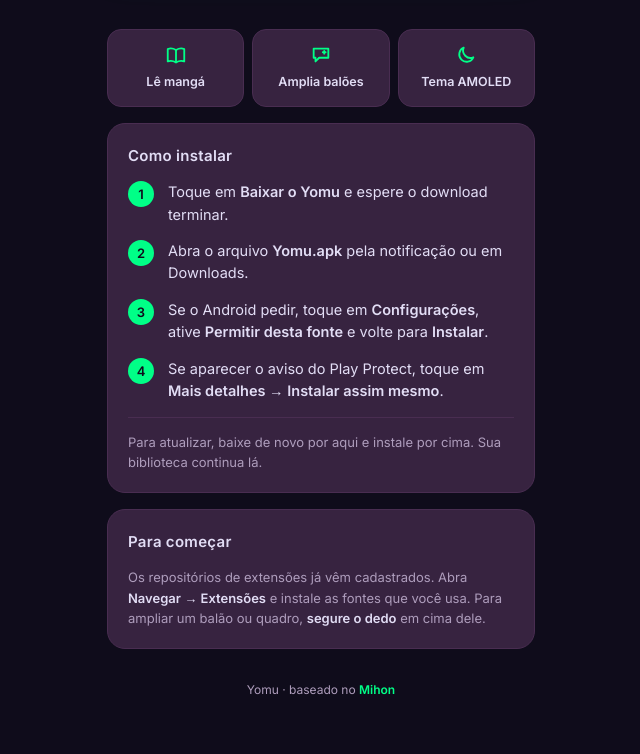
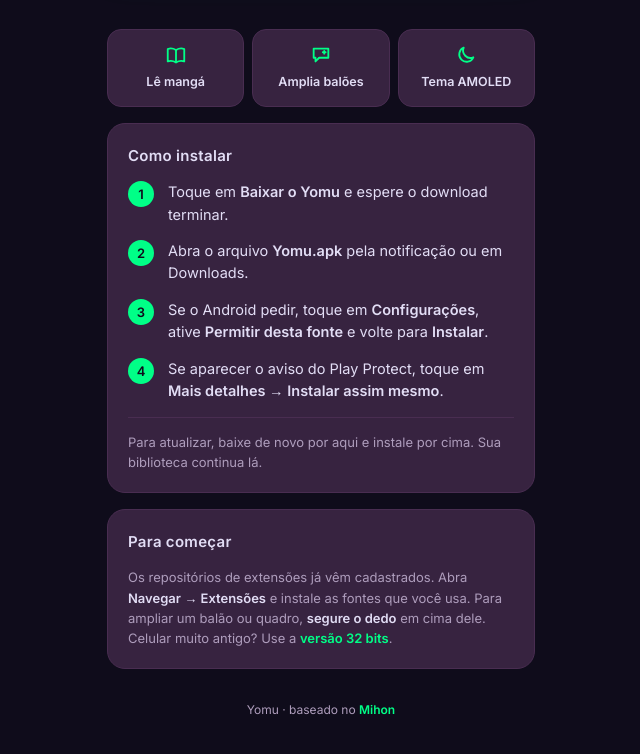
Before and after one commit to JOTAM1012/yomu-releases, a plain HTML site: page index.html in a window 1280 px wide. Shown: the part 510-1264 px from the top of the page, without its empty margins (319-959 px from the left). Drawn offline with Linux system fonts and the light colour scheme; no server answers.

Commit message:
Link the 32-bit APK
Co-Authored-By: Claude Opus 5.5 <noreply@anthropic.com>

```diff
--- a/index.html
+++ b/index.html
@@ -110,7 +110,7 @@
 
   <div class="card">
     <h2>Para começar</h2>
-    <p class="small">Os repositórios de extensões já vêm cadastrados. Abra <b>Navegar → Extensões</b> e instale as fontes que você usa. Para ampliar um balão ou quadro, <b>segure o dedo</b> em cima dele.</p>
+    <p class="small">Os repositórios de extensões já vêm cadastrados. Abra <b>Navegar → Extensões</b> e instale as fontes que você usa. Para ampliar um balão ou quadro, <b>segure o dedo</b> em cima dele. Celular muito antigo? Use a <a class="link" href="https://github.com/JOTAM1012/yomu-releases/releases/latest/download/Yomu-celular-antigo-32bits.apk">versão 32 bits</a>.</p>
   </div>
 
   <footer>Yomu · baseado no <a class="link" href="https://github.com/mihonapp/mihon">Mihon</a></footer>
```
